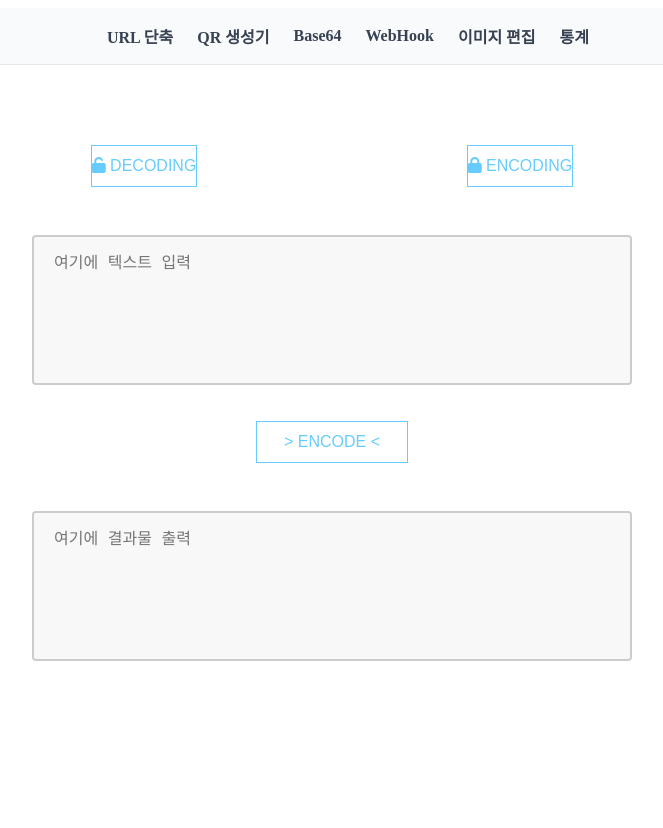
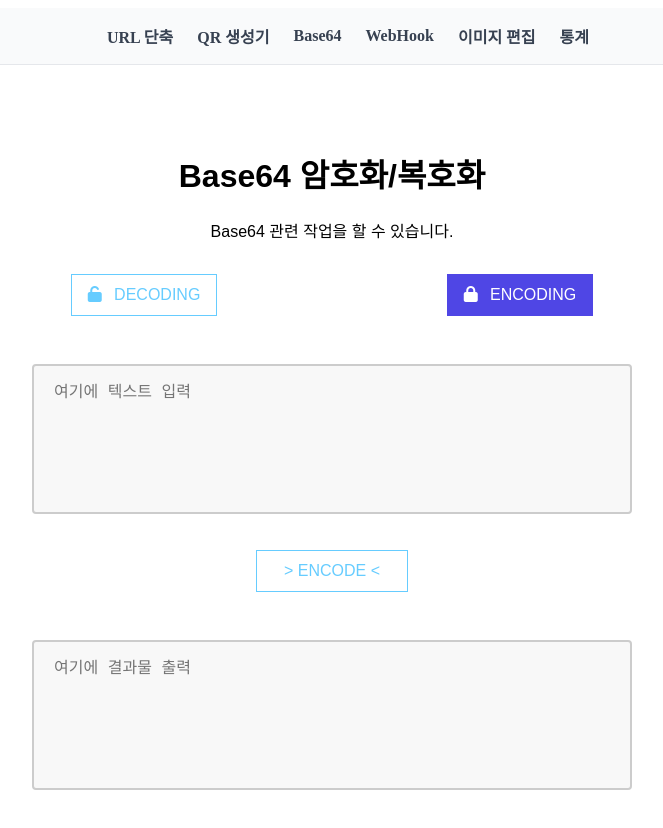
Before and after one commit to MaiBoii/webutilhub, a Vue app in the folder frontend/: page /base64 in a window 1280 px wide. Shown: the top 828 px of the page, without its empty margins (308-971 px from the left). Before the commit the page ends 800 px from the top, so only its background shows below. Built offline with nearby package versions, Linux system fonts and the light colour scheme; a web font is replaced by a local one.

Commit message:
fix: Base64 디자인 수정

```diff
--- a/frontend/src/components/Base64Tool.vue
+++ b/frontend/src/components/Base64Tool.vue
@@ -1,20 +1,23 @@
 <template>
   <main>
+    <h1>Base64 암호화/복호화</h1>
+    <p>Base64 관련 작업을 할 수 있습니다.</p>
+
     <div class="mode-switch">
-      <a @click="setMode('decode')" :class="['btn-1', { active: mode === 'decode' }]">
+      <label :class="['radio-btn', { active: mode === 'decode' }]">
+        <input type="radio" value="decode" v-model="mode" hidden />
         <i class="fa-solid fa-unlock"></i>
         Decoding
-      </a>
-      <a @click="setMode('encode')" :class="['btn-1', { active: mode === 'encode' }]">
+      </label>
+      <label :class="['radio-btn', { active: mode === 'encode' }]">
+        <input type="radio" value="encode" v-model="mode" hidden />
         <i class="fa-solid fa-lock"></i>
         Encoding
-      </a>
+      </label>
     </div>
 
     <textarea v-model="input" placeholder="여기에 텍스트 입력" rows="6" />
-    <a  @click="processInput"  class="btn-1" href="#">{{ mode === 'encode' ? '> Encode <' : '> Decode <' }}</a>
-
-      <!-- <button @click="processInput" class="custom-btn btn-10">{{ mode === 'encode' ? '> Encode <' : '> Decode <' }}</button> -->
+    <a @click="processInput" class="btn-1" href="#">{{ mode === 'encode' ? '> Encode <' : '> Decode <' }}</a>
 
     <div class="output">
       <textarea readonly :value="output" placeholder="여기에 결과물 출력" rows="6" />
@@ -53,6 +56,37 @@ main {
   text-align: center;
 }
 
+.radio-btn {
+  position: relative;
+  display: block;
+  max-width: 150px;
+  height: 40px;
+  margin: 1rem auto;
+  padding: 0 1rem;
+  text-transform: uppercase;
+  border: 1px solid #66ccff;
+  color: #66ccff;
+  cursor: pointer;
+  line-height: 40px;
+  text-align: center;
+  user-select: none;
+  transition: background-color 0.3s ease;
+}
+
+.radio-btn input[type="radio"] {
+  display: none;
+}
+
+.radio-btn.active {
+  background-color: #4f46e5;
+  color: white;
+  border-color: #4f46e5;
+}
+
+.radio-btn i {
+  margin-right: 0.5rem;
+}
+
 textarea {
   width: 80%;
   max-width: 600px;
@@ -67,6 +101,16 @@ textarea {
   justify-content: center;
   gap: 1rem;
   margin-bottom: 1rem;
+}
+
+.mode-switch label {
+  cursor: pointer;
+}
+
+.mode-switch .btn-1.active {
+  background-color: #4f46e5;
+  color: white;
+  border-color: #4f46e5;
 }
 
 .mode-switch button {
@@ -103,15 +147,9 @@ textarea {
 }
 
 button {
-  /* padding: 0.5rem 1rem;
-  font-weight: bold;
-  background-color: #4f46e5;
-  color: white;
-  border: none;
-  border-radius: 5px;
-  cursor: pointer; */
   margin: 10px;
 }
+
 .btn-1 {
   color: #66ccff; /* 밝은 색 예시 */
   position: relative;
--- a/frontend/src/components/ShortenForm.vue
+++ b/frontend/src/components/ShortenForm.vue
@@ -1,5 +1,7 @@
 <template>
   <main>
+    <h1>URL 단축</h1>
+    <p>긴 URL 주소를 클릭 한 번으로 단축해보세요.</p>
     <form @submit.prevent="shorten">
       <input v-model="originalUrl" type="url" placeholder="원본 URL 입력" required />
       <button type="submit">단축하기</button>
--- a/frontend/src/views/QRgenerator.vue
+++ b/frontend/src/views/QRgenerator.vue
@@ -1,5 +1,7 @@
 <template>
   <main>
+    <h1>QR 코드 생성기</h1>
+    <p>목적에 맞는 QR 코드를 쉽게 생성해보세요.</p>
     <div class="flex-container">
     <div class="form">
       <div class="type-selector">
```
